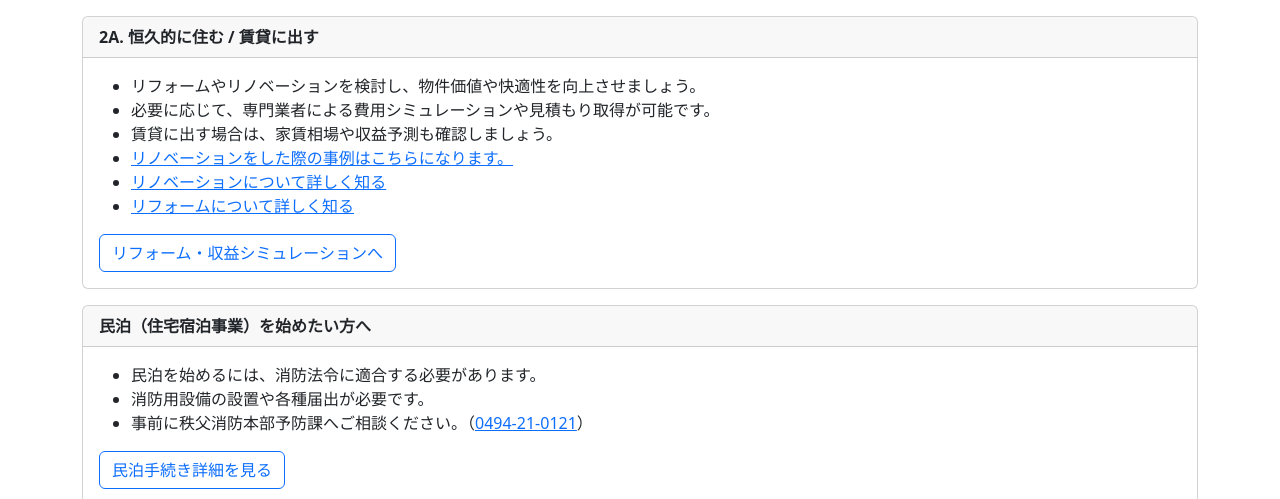
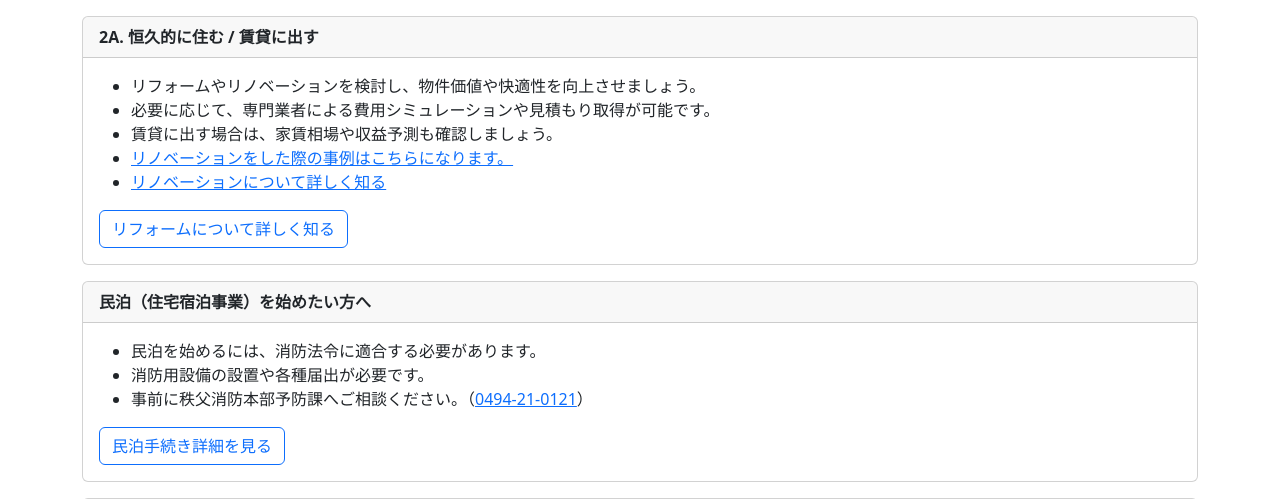
Before and after one commit to 1F10230292/portfolio-project-g13, a Django app: template project/templates/project/house_sell.html in a window 1280 px wide. Shown: the part 150-649 px from the top of the page. Run offline with Django 5.2, Linux system fonts and the light colour scheme; the template is opened without the code that fills it, so the values that code supplies are empty; some libraries are stand-ins or nearby versions.

Commit message:
バグの修正

```diff
--- a/project/templates/project/house_rent.html
+++ b/project/templates/project/house_rent.html
@@ -15,7 +15,6 @@
     <a href="{% url 'project:house_operation_compare' inheritance.pk %}" class="btn btn-primary me-2">収益運用の詳細</a>
   </div>
 </div>
-
 <div class="card mb-3">
   <div class="card-header"><strong>C-2. 管理コストを下げたい（収益は求めない）</strong></div>
   <div class="card-body">
--- a/project/templates/project/house_sell.html
+++ b/project/templates/project/house_sell.html
@@ -13,9 +13,8 @@
       <li>賃貸に出す場合は、家賃相場や収益予測も確認しましょう。</li>
       <li><a href="https://www.my-works.co.jp/seko_cat/rinov">リノベーションをした際の事例はこちらになります。</a></li>
       <li> <a href="{% url 'project:renovation_guide' pk=inheritance.pk %}">リノベーションについて詳しく知る</a></li>
-      <li><a href="{% url 'project:reform_guide' pk=inheritance.pk %}">リフォームについて詳しく知る</a></li>
     </ul>
-    <a href="{% url 'project:house_reform' inheritance.pk %}" class="btn btn-outline-primary">リフォーム・収益シミュレーションへ</a>
+    <a href="{% url 'project:reform_guide' pk=inheritance.pk %}" class="btn btn-outline-primary">リフォームについて詳しく知る</a>
   </div>
 </div>
 
```
